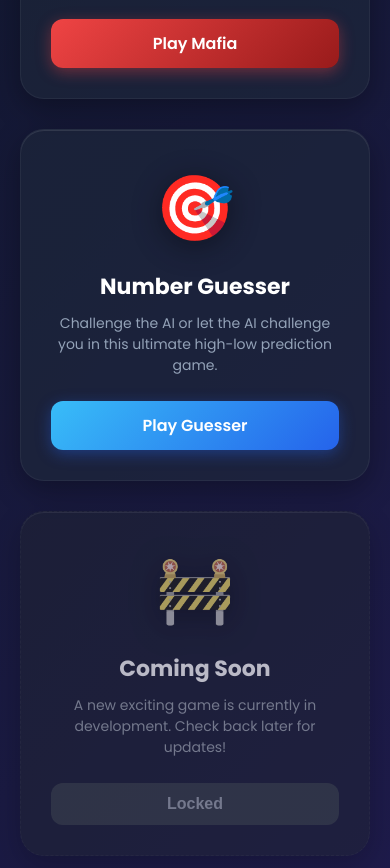
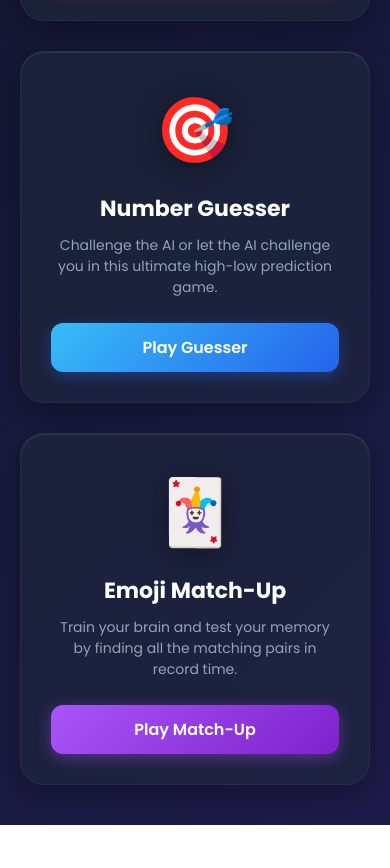
Before and after one commit to priteshhirani107648-ops/mafia_game, a plain HTML site: page index.html in a window 390 px wide. Shown: the part 504-1372 px from the top of the page. After the commit the page ends 1329 px from the top, so only its background shows below. Drawn offline with Linux system fonts and the light colour scheme.

Commit message:
Refactor index.html and add Emoji Match-Up game
Removed commented-out sections and added new game card for Emoji Match-Up with corresponding styles.

```diff
--- a/index.html
+++ b/index.html
@@ -25,7 +25,6 @@
         overflow-x: hidden;
     }
 
-    /* --- Header Styles --- */
     header {
         text-align: center;
         margin-bottom: 50px;
@@ -48,7 +47,6 @@
         font-weight: 500;
     }
 
-    /* --- Game Grid --- */
     .game-grid {
         display: grid;
         grid-template-columns: repeat(auto-fit, minmax(280px, 1fr));
@@ -58,7 +56,6 @@
         animation: fadeInUp 0.8s ease-out 0.2s both;
     }
 
-    /* --- Game Cards --- */
     .card {
         background: rgba(30, 41, 59, 0.6);
         backdrop-filter: blur(12px);
@@ -95,11 +92,9 @@
         left: 200%;
     }
 
-    /* Custom Glow Effects for Specific Cards */
     .card.mafia:hover { box-shadow: 0 20px 40px rgba(220, 38, 38, 0.2); border-color: rgba(220, 38, 38, 0.3); }
     .card.guess:hover { box-shadow: 0 20px 40px rgba(56, 189, 248, 0.2); border-color: rgba(56, 189, 248, 0.3); }
-    .card.coming-soon { opacity: 0.7; filter: grayscale(0.5); border-style: dashed; }
-    .card.coming-soon:hover { transform: none; box-shadow: none; filter: grayscale(0); opacity: 1; }
+    .card.match:hover { box-shadow: 0 20px 40px rgba(168, 85, 247, 0.2); border-color: rgba(168, 85, 247, 0.3); }
 
     .card-icon {
         font-size: 64px;
@@ -142,16 +137,16 @@
     .btn-blue { background: linear-gradient(135deg, #38bdf8 0%, #2563eb 100%); box-shadow: 0 4px 15px rgba(37, 99, 235, 0.4); }
     .btn-blue:hover { box-shadow: 0 6px 20px rgba(37, 99, 235, 0.6); transform: translateY(-2px); }
 
-    .btn-disabled { background: #334155; color: #94a3b8; cursor: not-allowed; }
+    .btn-purple { background: linear-gradient(135deg, #a855f7 0%, #7e22ce 100%); box-shadow: 0 4px 15px rgba(168, 85, 247, 0.4); }
+    .btn-purple:hover { box-shadow: 0 6px 20px rgba(168, 85, 247, 0.6); transform: translateY(-2px); }
 
-    /* --- Animations --- */
-    @keyframes fadeInDown {
-        from { opacity: 0; transform: translateY(-30px); }
-        to { opacity: 1; transform: translateY(0); }
-    }
-    @keyframes fadeInUp {
-        from { opacity: 0; transform: translateY(30px); }
-        to { opacity: 1; transform: translateY(0); }
+    @keyframes fadeInDown { from { opacity: 0; transform: translateY(-30px); } to { opacity: 1; transform: translateY(0); } }
+    @keyframes fadeInUp { from { opacity: 0; transform: translateY(30px); } to { opacity: 1; transform: translateY(0); } }
+
+    /* Mobile adjustments */
+    @media (max-width: 600px) {
+        h1 { font-size: 32px; }
+        .card { min-height: 280px; }
     }
 </style>
 </head>
@@ -163,7 +158,6 @@
     </header>
 
     <div class="game-grid">
-
         <div class="card mafia">
             <div class="card-icon">🕵️‍♂️</div>
             <h3>Mafia Mystery</h3>
@@ -175,32 +169,28 @@
             <div class="card-icon">🎯</div>
             <h3>Number Guesser</h3>
             <p>Challenge the AI or let the AI challenge you in this ultimate high-low prediction game.</p>
-            <a href="guessing_game.html" class="play-btn btn-blue" onclick="playClickSound(event)">Play Guesser</a>
+            <a href="guessing-game.html" class="play-btn btn-blue" onclick="playClickSound(event)">Play Guesser</a>
         </div>
 
-        <div class="card coming-soon">
-            <div class="card-icon">🚧</div>
-            <h3>Coming Soon</h3>
-            <p>A new exciting game is currently in development. Check back later for updates!</p>
-            <button class="play-btn btn-disabled" disabled>Locked</button>
+        <div class="card match">
+            <div class="card-icon">🃏</div>
+            <h3>Emoji Match-Up</h3>
+            <p>Train your brain and test your memory by finding all the matching pairs in record time.</p>
+            <a href="emoji-match.html" class="play-btn btn-purple" onclick="playClickSound(event)">Play Match-Up</a>
         </div>
-
     </div>
 
     <script>
-        // Synthesizer for a modern tech "click" sound when opening a game
         const AudioContext = window.AudioContext || window.webkitAudioContext;
         let audioCtx;
 
         function playClickSound(event) {
-            // Prevent the link from opening immediately so we hear the sound
             event.preventDefault();
             const targetUrl = event.currentTarget.href;
 
             if (!audioCtx) audioCtx = new AudioContext();
             if (audioCtx.state === 'suspended') audioCtx.resume();
 
-            // Create a quick, futuristic "bloop" sound
             const osc = audioCtx.createOscillator();
             const gain = audioCtx.createGain();
 
@@ -217,12 +207,8 @@
             osc.start();
             osc.stop(audioCtx.currentTime + 0.1);
 
-            // Navigate to the game page after a tiny delay
-            setTimeout(() => {
-                window.location.href = targetUrl;
-            }, 150);
+            setTimeout(() => { window.location.href = targetUrl; }, 150);
         }
     </script>
-
 </body>
 </html>
```
